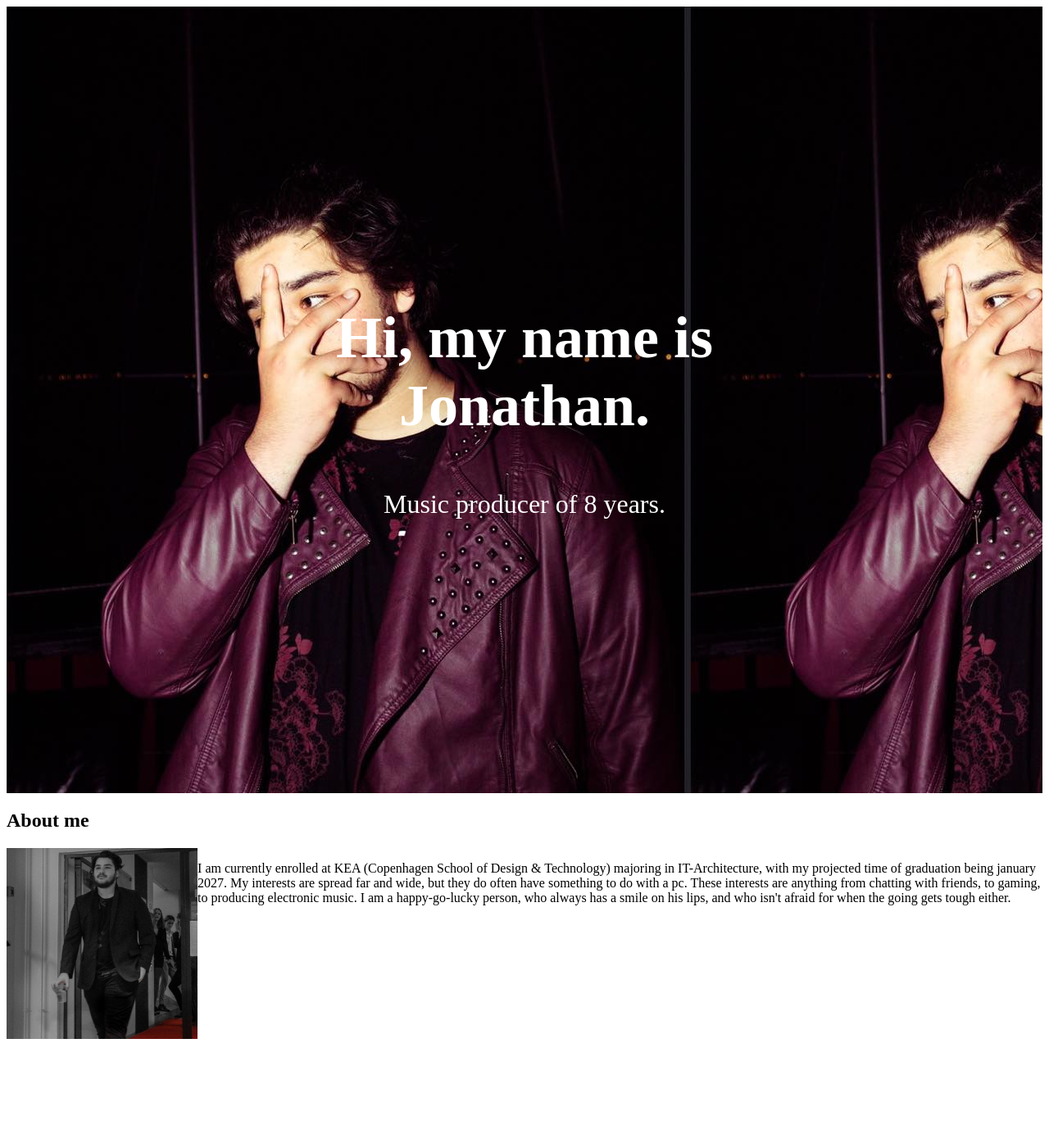
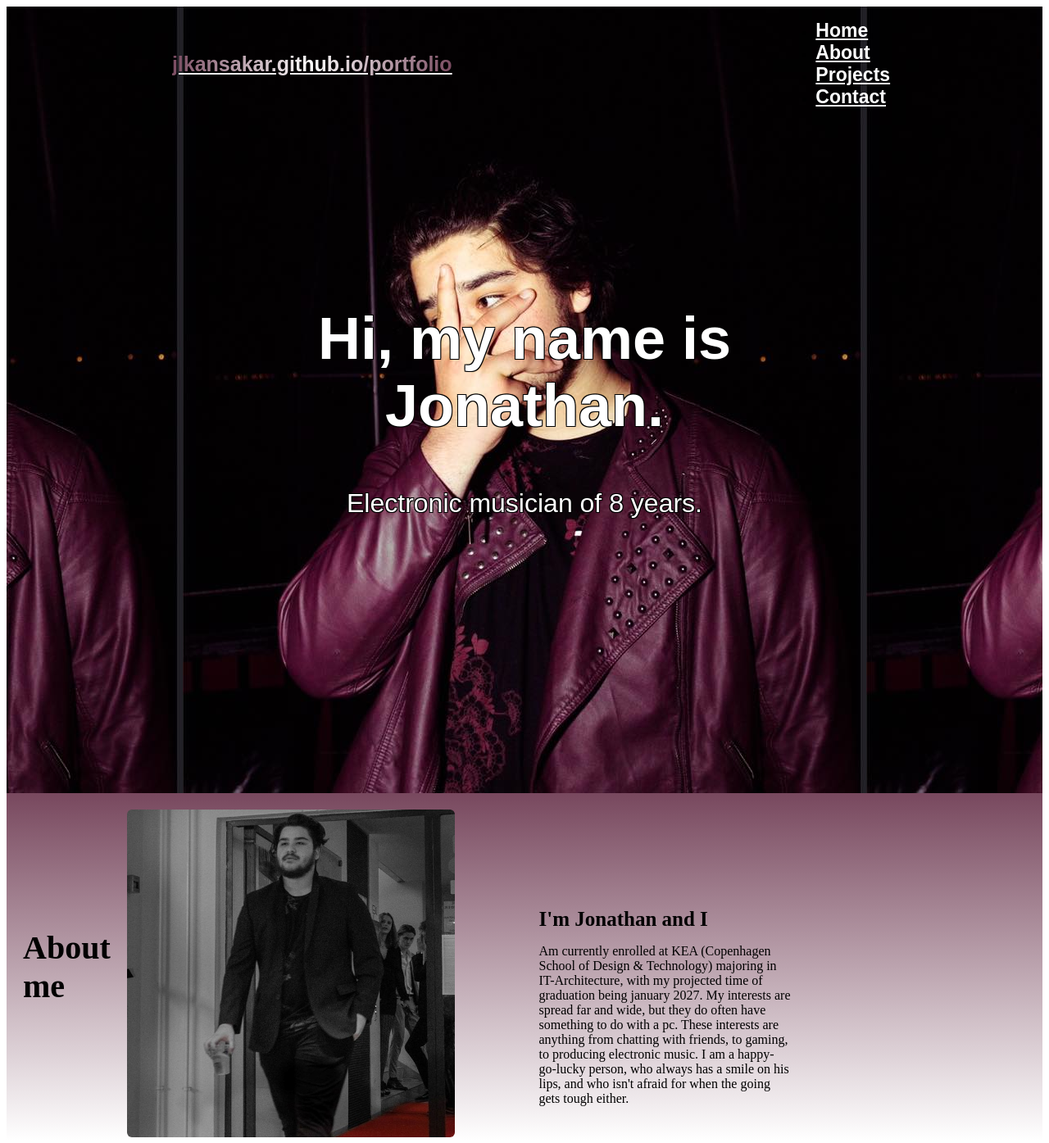
Before and after one commit to jlkansakar/portfolio, a plain HTML site: page index-test.html in a window 1280 px wide. Shown: the top 1395 px of the page at 82% size. Before the commit the page ends 1280 px from the top, so only its background shows below. Drawn offline with Linux system fonts and the light colour scheme.

Commit message:
me actually doing my stuff lulw

```diff
--- a/index-test.html
+++ b/index-test.html
@@ -1,32 +1,63 @@
 <!DOCTYPE html>
 <html lang="en">
 <head>
+    <title>Jonathan L. Kansakar's Portfolio</title>
     <meta charset="UTF-8">
     <meta name="viewport" content="width=device-width, initial-scale=1.0">
-    <title>Jonathan L. Kansakar's Portfolio</title>
     <link rel="stylesheet" href="main-test.css">
 </head>
 <body>
+
+<!-- header-->
+<nav class="navbar">
+    <div class="max-width">
+        <div class="logo">
+            <a href="#">
+                <span>jlkansakar.github.io/portfolio</span>
+            </a>
+        </div>
+        <ul>
+            <li>
+                <a href="#home" class="menu-button"> <strong>Home</strong> </a>
+            </li>
+            <li>
+                <a href="#about" class="menu-button"> <strong>About</strong> </a>
+            </li>
+            <li>
+                <a href="#projects" class="menu-button"> <strong>Projects</strong> </a>
+            </li>
+            <li>
+                <a href="#contact" class="menu-button"><strong>Contact</strong></a>
+            </li>
+        </ul>
+    </div>
+</nav>
+
+<!-- hero landing-->
 <section class="bgimage" id="home">
     <div class="container-fluid">
         <div class="row">
-            <div class="col-lg-12 col-md-12 col-sm-12 col-xs-12 hero-text">
+            <div class="hero-text">
                 <h2 class="hero_title">Hi, my name is Jonathan.</h2>
-                <p class="hero_desc">Music producer of 8 years.</p>
+                <p class="hero_desc">Electronic musician of 8 years.</p>
             </div>
         </div>
     </div>
 </section>
-<section class="info-about-me">
+
+<!-- about me-->
+<section class="info-about-me" id="about">
     <div class="container">
-        <h1>About me</h1>
+        <h2 class="about-me-topline">About me</h2>
         <div class="about-me-container">
-            <div>
+            <div class="collumn left">
                 <img src="59565284_1215063921986965_8925203024775741440_n.jpg" class="image-about-page" alt="picture of me in suit jacket">
             </div>
-            <div>
+            <div class="column right">
+                <div class="text">I'm Jonathan and I</div>
                 <p class="text-me">
-                I am currently enrolled at KEA (Copenhagen School of Design & Technology) majoring in IT-Architecture, with my projected time of graduation being january 2027.
+                Am currently enrolled at KEA (Copenhagen School of Design & Technology) majoring in IT-Architecture,
+                    with my projected time of graduation being january 2027.
                 My interests are spread far and wide, but they do often have something to do with a pc. These interests are anything from chatting with friends, to gaming, to producing electronic music.
                 I am a happy-go-lucky person, who always has a smile on his lips, and who isn't afraid for when the going gets tough either.
             </p>
@@ -36,5 +67,38 @@
 
     </div>
 </section>
+
+<!-- projects -->
+<section class="projects" id="projects">
+    <div class="max-width">
+        <h2 class="title">My projects</h2>
+        <div class="project-content">
+            <div class="card">
+                <div class="box">
+                    <div class="text">Portfolio project 1</div>
+                    <p>Lorem ipsum dolor sit amet, consectetur adipiscing elit, sed do eiusmod tempor incididunt ut labore et dolore magna aliqua. Ut enim ad minim veniam, quis nostrud exercitation ullamco laboris nisi ut aliquip ex ea commodo consequat.</p>
+                </div>
+            </div>
+            <div class="card">
+                <div class="box">
+                    <div class="text">Portfolio project 2</div>
+                    <p>Duis aute irure dolor in reprehenderit in voluptate velit esse cillum dolore eu fugiat nulla pariatur. Excepteur sint occaecat cupidatat non proident, sunt in culpa qui officia deserunt mollit anim id est laborum.</p>
+                </div>
+            </div>
+            <div class="card">
+                <div class="box">
+                    <div class="text">Portfolio project 3</div>
+                    <p>Sed ut perspiciatis unde omnis iste natus error sit voluptatem accusantium doloremque laudantium, totam rem aperiam, eaque ipsa quae ab illo inventore veritatis et quasi architecto beatae vitae dicta sunt explicabo.</p>
+                </div>
+            </div>
+        </div>
+    </div>
+
+</section>
+
+<!-- contact -->
+<section class="contact" id="contact">
+
+</section>
 </body>
 </html>
--- a/main-test.css
+++ b/main-test.css
@@ -1,16 +1,22 @@
 /* hero background image */
 .bgimage {
+    display:flex;
     height: 960px;
-    background: url("33035722_968974699929223_2050697191344832512_n.jpg");
     background-size: unset;
     position:relative;
+    background: url("33035722_968974699929223_2050697191344832512_n.jpg") fixed center;
 }
 /* text css above hero image*/
 .hero_title {
     font-size: 4.5rem;
+    font-family: Ubuntu, sans-serif;
+    text-shadow: -1px -1px 0 #000, 1px -1px 0 #000, -1px 1px 0 #000, 1px 1px 0 #000;
 }
+
 .hero_desc {
     font-size: 2rem;
+    font-family: Ubuntu, sans-serif;
+    text-shadow: -1px -1px 0 #000, 1px -1px 0 #000, -1px 1px 0 #000, 1px 1px 0 #000;
 }
 .hero-text {
     text-align: center;
@@ -29,3 +35,111 @@
     display: flex;
     justify-content: space-between;
 }
+
+.navbar {
+    position: absolute;
+    width: 100%;
+    z-index: 999;
+
+    font-family: "Ubuntu", sans-serif;
+    transition: all 0.3s ease;
+}
+
+.navbar .max-width {
+    display: flex;
+    align-items: center;
+    justify-content: space-around;
+}
+
+.navbar .logo a {
+    color: #fff;
+    font-size: 25px;
+    font-weight: 600;
+}
+
+.navbar .logo a span {
+    background: linear-gradient(100deg, #78485E, #fff, #78485E);
+    -webkit-background-clip: text;
+    -webkit-text-fill-color: transparent;
+    transition: all 0.3s ease;
+}
+
+.menu-button {
+    color: #fff;
+    font-size: 23px;
+    cursor: pointer;
+    display: inline-block;
+}
+
+.info-about-me .container .about-me-container .left {
+    width: 45%;
+}
+
+.info-about-me .container .about-me-container .left img {
+    height: 400px;
+    width: 400px;
+    object-fit: cover;
+    border-radius: 6px;
+    margin-top:20px;
+
+}
+
+.info-about-me .container .about-me-container .right {
+    width: 55%;
+}
+
+.info-about-me .container .about-me-container .right .text {
+    font-size: 25px;
+    font-weight: 600;
+    margin-bottom: 10px;
+    margin-top: 140px;
+}
+
+.text-me {
+    width:50%;
+}
+
+.about-me-container {
+    display:flex;
+
+
+}
+
+.about-me-topline {
+    font-size: 40px;
+    padding:20px;
+}
+
+.info-about-me {
+        background: linear-gradient(#78485E, white);
+}
+
+.container {
+    display:flex;
+    justify-content: center;
+    align-items: center;
+}
+
+.projects .project-content .card {
+    width: 15%;
+    background: #78485E;
+    text-align: justify;
+    border-radius: 10px;
+    padding: 50px 25px;
+    cursor: pointer;
+    transition: all 0.3s ease;
+}
+
+.projects .project-content .card:hover {
+    background: #bd7395;
+}
+
+.project-content {
+    display: flex;
+    justify-content: space-evenly;
+
+}
+
+.title {
+    text-align: center;
+}
```
